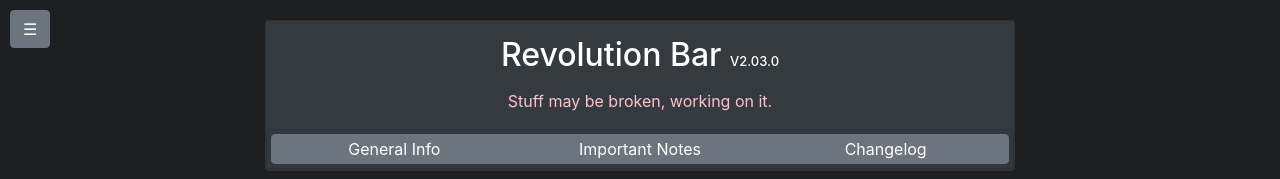
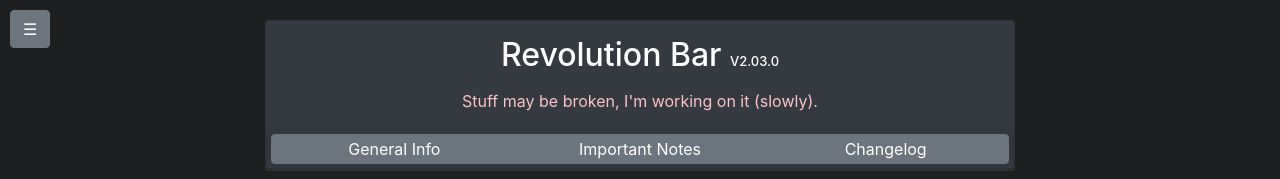
Before and after one commit to Asada-san/RunescapeCalculator, a Vue app in the folder webapp/: page / in a window 1280 px wide. Shown: the top 179 px of the page. Built offline with nearby package versions, Linux system fonts and the light colour scheme; no server answers.

Commit message:
v2.03.0 RevoCalc rework

```diff
--- a/webapp/src/components/RevoCalc.vue
+++ b/webapp/src/components/RevoCalc.vue
@@ -3,7 +3,7 @@
     <div class="accordion" role="tablist">
       <b-card no-body class="mb-1" id="card-header" bg-variant="dark" text-variant="white" style="text-align: left;">
         <h2 style="text-align: center; margin-bottom: 15px; margin-top: 15px;">Revolution Bar <span v-html="latestVersion" style="font-size:small;"></span></h2>
-        <p style="text-align: center; margin-left: 15px; margin-right: 15px; color: pink;">Stuff may be broken, working on it.
+        <p style="text-align: center; margin-left: 15px; margin-right: 15px; color: pink;">Stuff may be broken, I'm working on it (slowly).
 <!--          If something seems broken, do not hesitate to contact me on discord:-->
 <!--          <a style="color: #4CAF50" href="https://discordapp.com/users/713459040386023579"><strong>Micky#5858</strong></a>.-->
         </p>
```
